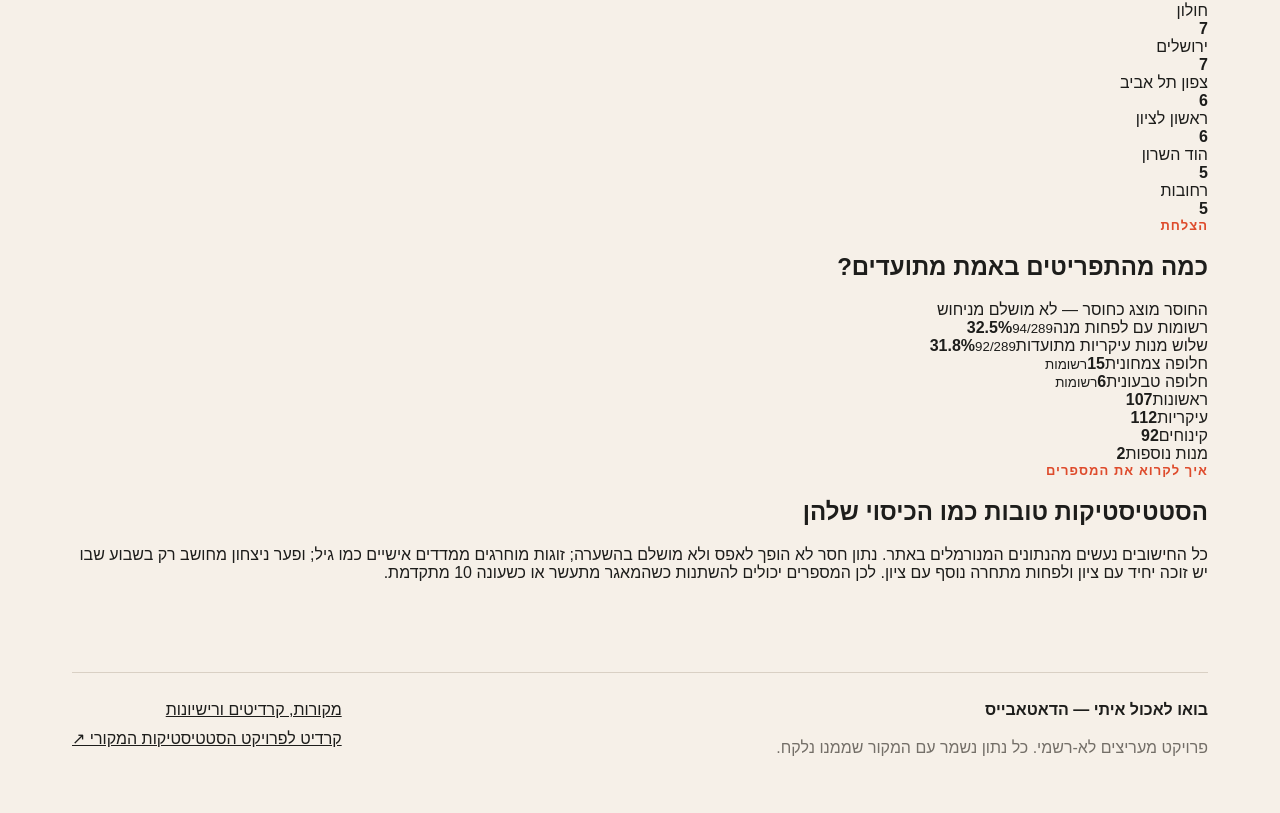
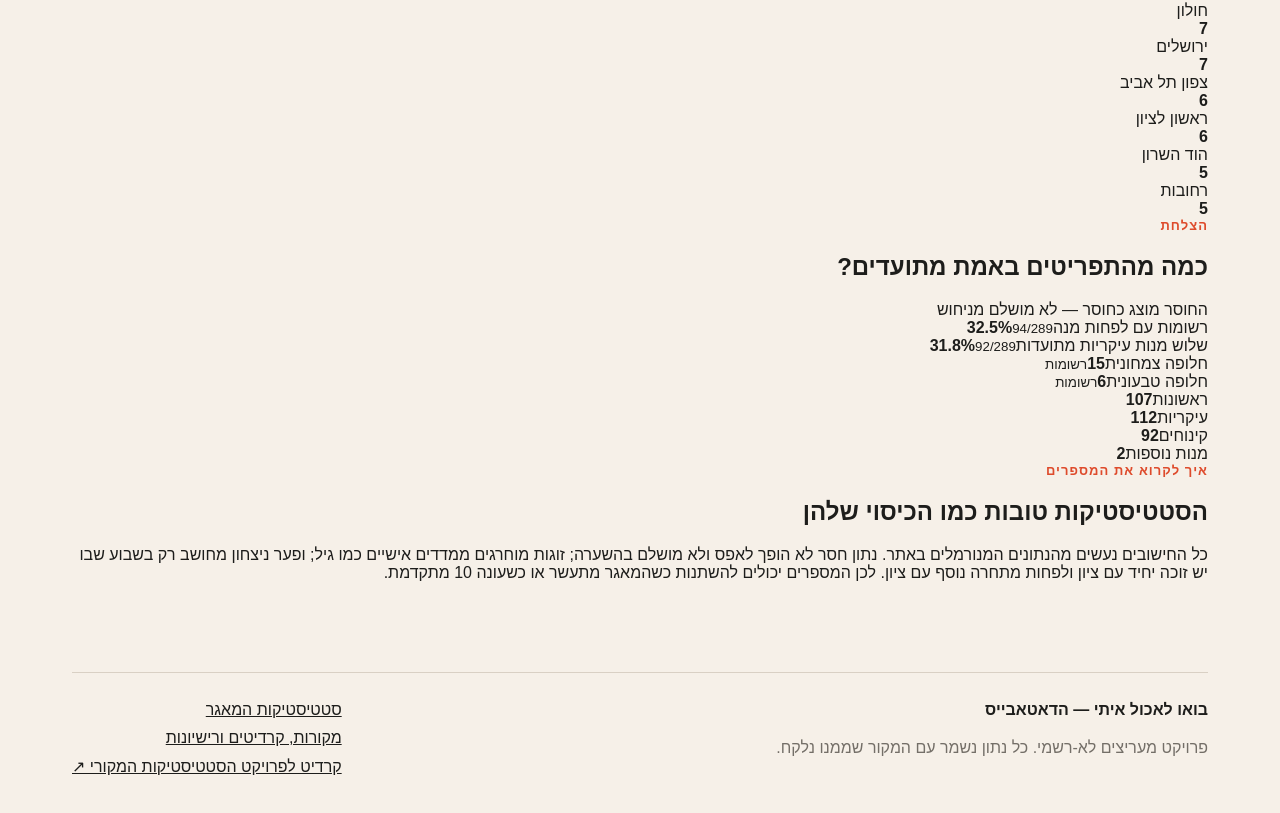
Before and after one commit to yossi-weinberger/come-dine-stats, a Next.js app: page /stats in a window 1280 px wide. Shown: the part 3446-4259 px from the top of the page. Built offline with nearby package versions, Linux system fonts and the light colour scheme.

Commit message:
add statistics to site footer

```diff
--- a/components/site-footer.tsx
+++ b/components/site-footer.tsx
@@ -7,7 +7,8 @@ export function SiteFooter() {
         <strong>בואו לאכול איתי — הדאטאבייס</strong>
         <p>פרויקט מעריצים לא-רשמי. כל נתון נשמר עם המקור שממנו נלקח.</p>
       </div>
-      <nav aria-label="קישורי מקור">
+      <nav aria-label="קישורי אתר ומקור">
+        <Link href="/stats">סטטיסטיקות המאגר</Link>
         <Link href="/sources">מקורות, קרדיטים ורישיונות</Link>
         <a href="https://github.com/nemo369/dine-with-me" target="_blank" rel="noreferrer">קרדיט לפרויקט הסטטיסטיקות המקורי ↗</a>
       </nav>
```
